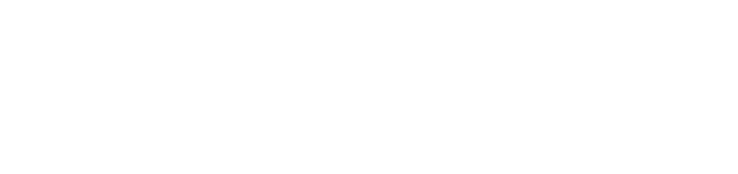
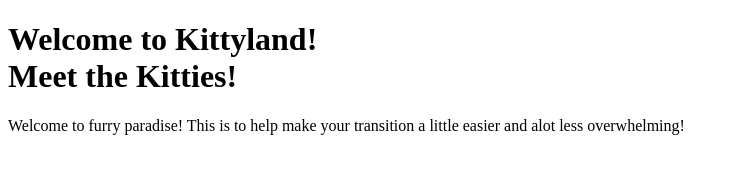
Before and after one commit to Aucifua/kittyland-website, a plain HTML site: page index.html in a window 1280 px wide. Shown: the whole page, without its empty margins (0-738 px from the left). Drawn offline with Linux system fonts and the light colour scheme.

Commit message:
added h1 and p tag to homepage

```diff
--- a/index.html
+++ b/index.html
@@ -6,6 +6,7 @@
     <title>Document</title>
 </head>
 <body>
-
+    <h1><strong>Welcome to Kittyland!</strong><br>Meet the Kitties!</h1>
+    <p>Welcome to furry paradise! This is to help make your transition a little easier and alot less overwhelming! </p>
 </body>
 </html>
```
